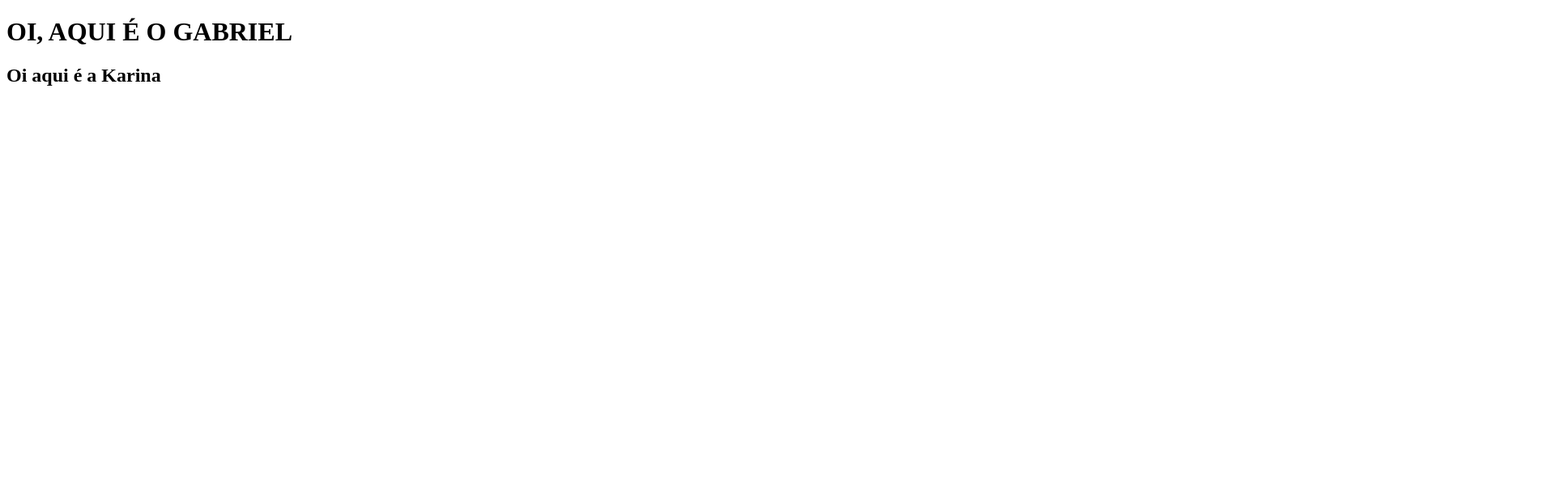
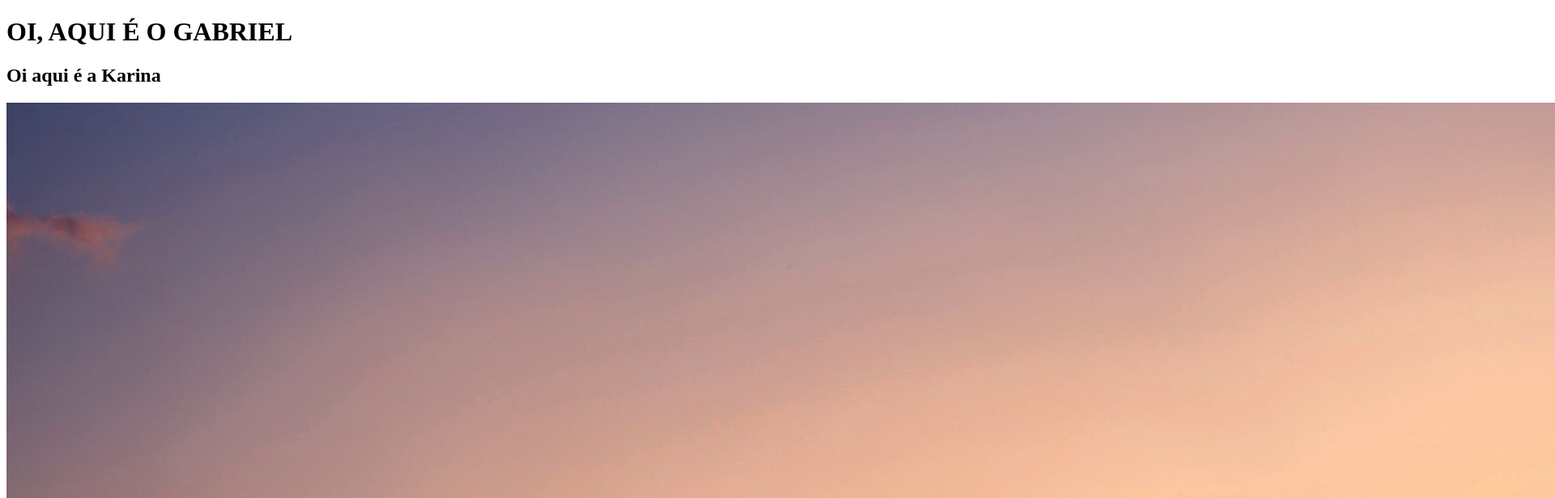
Before and after one commit to gdcorreia/ATVV7, a plain HTML site: page index.html in a window 1280 px wide. Shown: the top 616 px of the page at 81% size, 1920 px wide, since content can reach past the window. Drawn offline with Linux system fonts and the light colour scheme.

Commit message:
img aviao incluso

```diff
--- a/index.html
+++ b/index.html
@@ -9,5 +9,8 @@
 <body>
     <h1>OI, AQUI É O GABRIEL</h1>
     <H2>Oi aqui é a Karina</H2>
+
+    <img src="./img/aviao.jpg" alt="">
+
 </body>
 </html>
```
Also changed, not shown: img/aviao.jpg (added).
